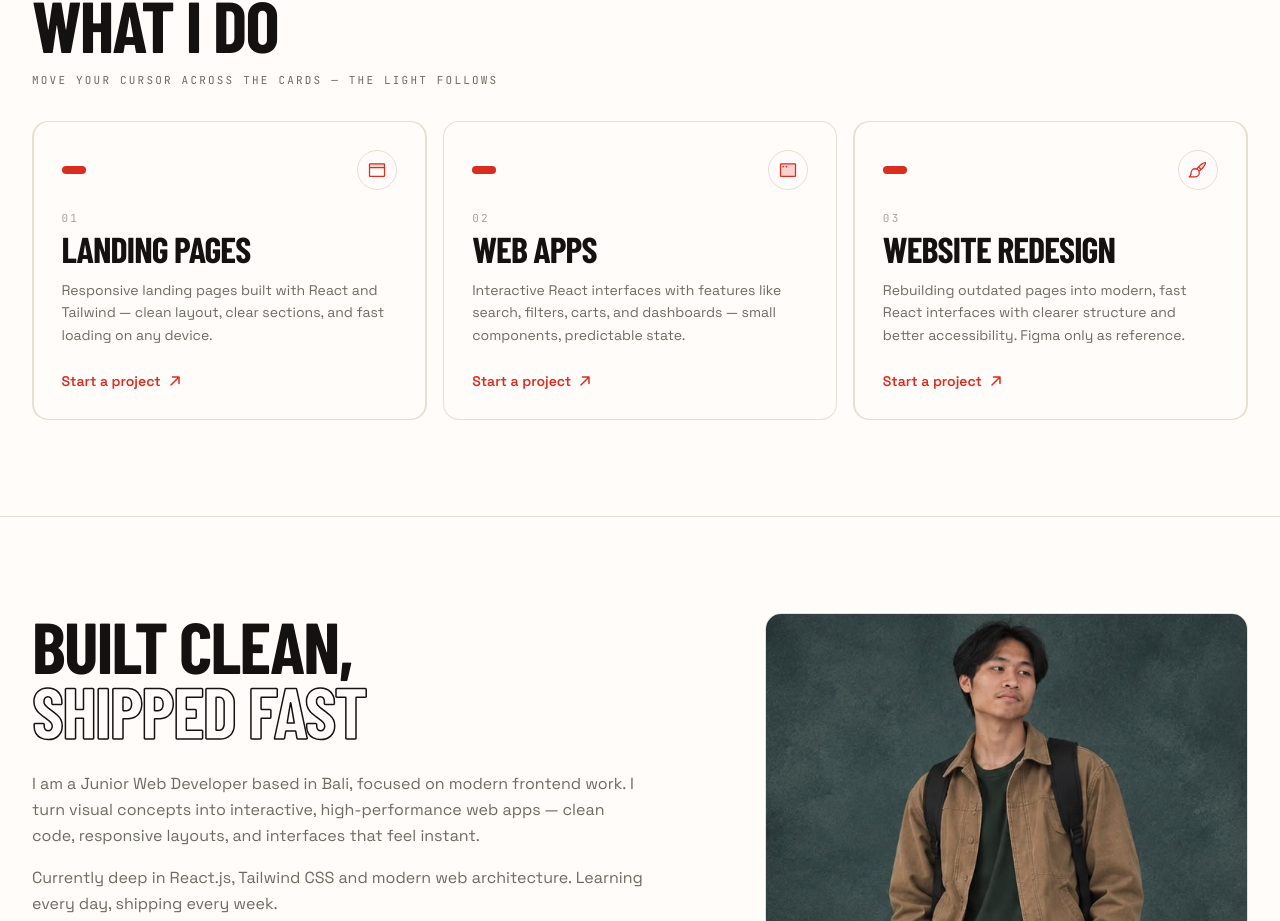
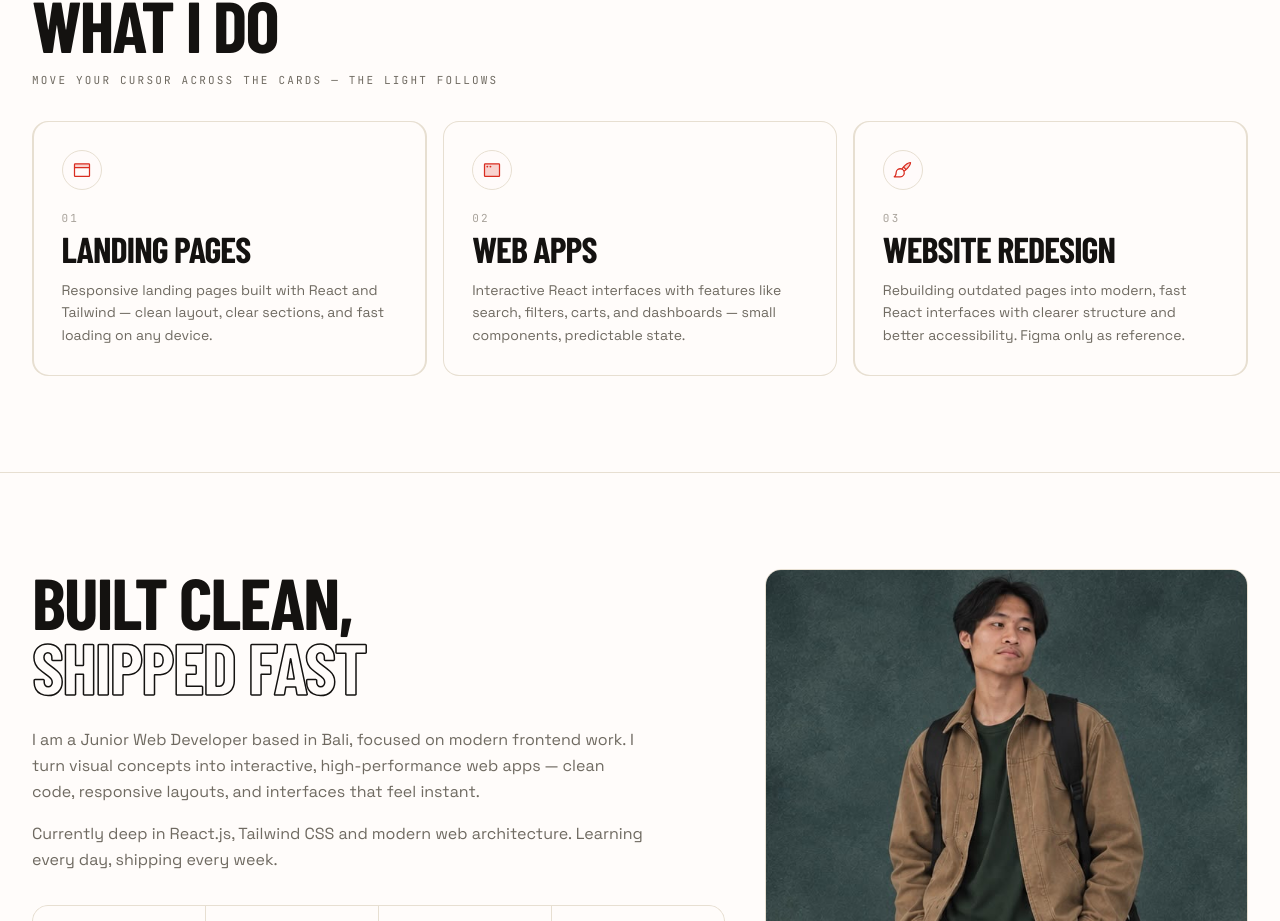
Before and after one commit to AlpinDnt/Portfolio-V2, a React (Vite) app: page / in a window 1280 px wide. Shown: the part 3061-3982 px from the top of the page. Built offline with nearby package versions, Linux system fonts and the light colour scheme; a web font is replaced by a local one.

Commit message:
remove services badge and Start a project CTA

```diff
--- a/src/components/Services.jsx
+++ b/src/components/Services.jsx
@@ -1,4 +1,4 @@
-import { ArrowUpRight, Browser, AppWindow, PaintBrush } from "@phosphor-icons/react";
+import { Browser, AppWindow, PaintBrush } from "@phosphor-icons/react";
 import Reveal from "./Reveal.jsx";
 import GlowCard from "./GlowCard.jsx";
 import { services } from "../data.js";
@@ -26,10 +26,7 @@ export default function Services() {
                 <div className="h-full transition-transform duration-300 hover:-translate-y-1">
                   <GlowCard className="h-full w-full">
                     <div className="flex h-full flex-col p-7 text-left">
-                      <div className="flex items-center justify-between">
-                        <span className="inline-flex items-center rounded-full bg-[var(--accent)] px-3 py-1 font-mono text-[10px] font-bold uppercase tracking-[0.18em] text-[var(--accent-ink)]">
-                          {s.badge}
-                        </span>
+                      <div className="flex items-center justify-start">
                         <span className="flex h-10 w-10 items-center justify-center rounded-full border border-[var(--line)] bg-[var(--bg)]/60">
                           <Icon className="h-5 w-5 text-[var(--accent)]" weight="duotone" />
                         </span>
@@ -45,19 +42,6 @@ export default function Services() {
                       <p className="pt-3 text-sm leading-relaxed text-[var(--muted)]">
                         {s.desc}
                       </p>
-
-                      <a
-                        href={s.wa}
-                        target="_blank"
-                        rel="noreferrer"
-                        className="group mt-auto inline-flex items-center gap-1.5 pt-6 text-sm font-semibold text-[var(--accent)]"
-                      >
-                        <span className="group-hover:underline">Start a project</span>
-                        <ArrowUpRight
-                          className="h-4 w-4 transition-transform duration-300 group-hover:translate-x-0.5 group-hover:-translate-y-0.5"
-                          weight="bold"
-                        />
-                      </a>
                     </div>
                   </GlowCard>
                 </div>
```
